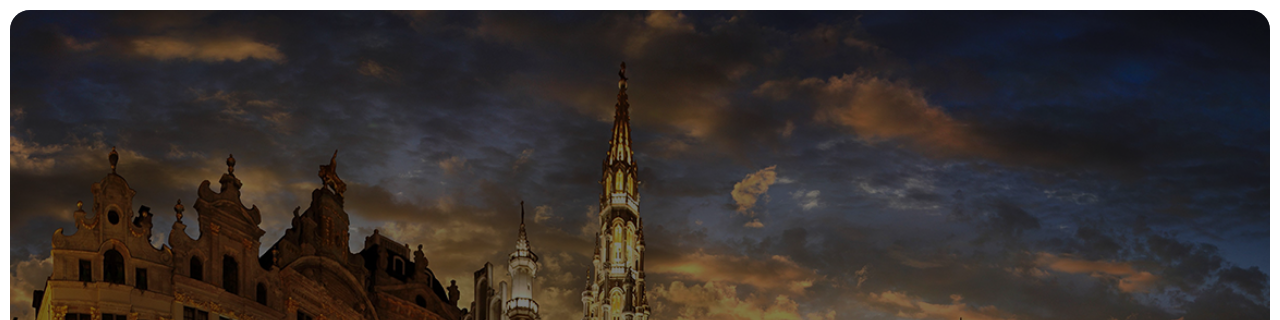
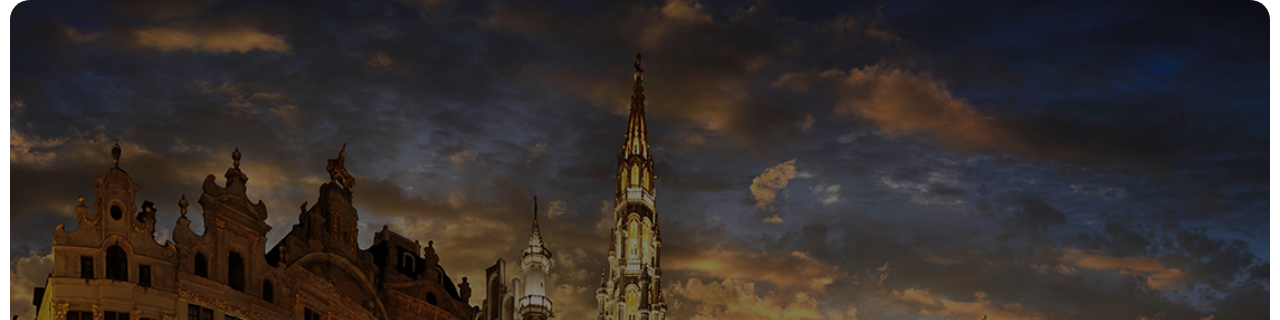
Before and after one commit to chrishut10/htmlcss-airbnb, a plain HTML site: page index.html in a window 1280 px wide. Shown: the top 320 px of the page. Drawn offline with Linux system fonts and the light colour scheme.

Commit message:
add margins

```diff
--- a/css/style.css
+++ b/css/style.css
@@ -13,8 +13,8 @@
   weight: 100%;
   background-color: red;
   color: white;
-  border: 10px solid white;
-  border-radius: 30px;
+   margin: 10px 10px;
+  border-radius: 20px;
   position: relative;
 }
 
@@ -45,6 +45,7 @@
 #picture1{
   background-image: url(../img/Bruxelles.jpg);
   background-size: cover;
+  margin-top: 0;
 }
 
 #picture2{
@@ -55,4 +56,5 @@
 #picture3{
   background-image: url(../img/Riodejaneiro.jpg);
   background-size: cover;
+  margin-bottom: 0;
   }
```
